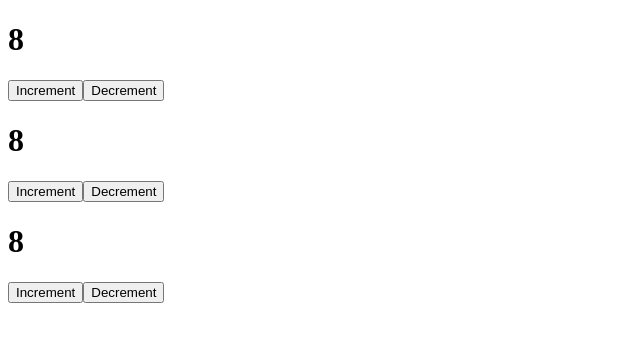
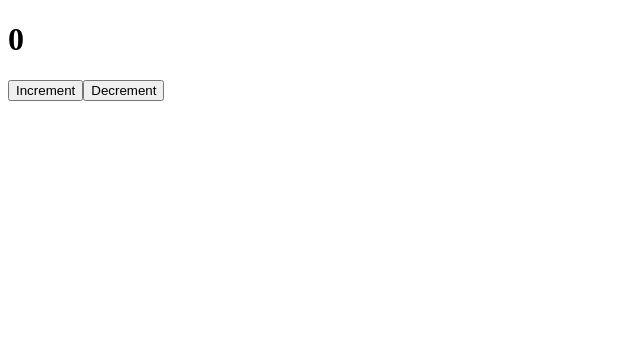
Before and after one commit to Kai120789/react_video, a React (Create React App) app: page / in a window 1280 px wide. Shown: the top 342 px of the page, without its empty margins (0-640 px from the left). Built offline with nearby package versions, Linux system fonts and the light colour scheme; the HTML template or start-up script is replaced by a standard one.

Commit message:
feat: class component

```diff
--- a/src/App.js
+++ b/src/App.js
@@ -1,14 +1,14 @@
 import React, {useState} from "react";
 import Counter from "./components/Counter";
+import ClassCounter from "./components/ClassCounter";
 
 function App() {
   const [value, setValue] = useState('TEXT')
 
   return (
     <div className="App">
-      <Counter/>
-      <Counter/>
-      <Counter/>
+
+      <ClassCounter/>
     </div>
   );
 }
--- /dev/null
+++ b/src/components/ClassCounter.jsx
@@ -0,0 +1,34 @@
+import React from 'react';
+
+class ClassCounter extends React.Component {
+    constructor(props) {
+        super(props);
+        this.state = {
+            count: 0
+        }
+
+        this.increment = this.increment.bind(this)
+        this.decrement = this.decrement.bind(this)
+    }
+
+
+    increment() {
+        this.setState({count: this.state.count + 1})
+    }
+
+    decrement() {
+        this.setState({count: this.state.count - 1})
+    }
+
+    render() {
+        return (
+            <div>
+                <h1>{this.state.count}</h1>
+                <button onClick={this.increment}>Increment</button>
+                <button onClick={this.decrement}>Decrement</button>
+            </div>
+        )
+    }
+}
+
+export default ClassCounter;
```
